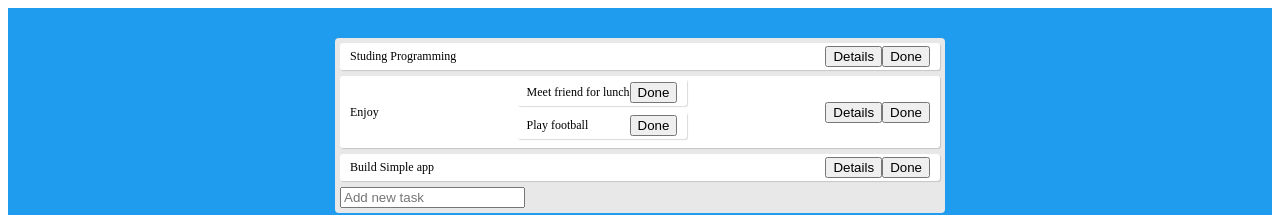
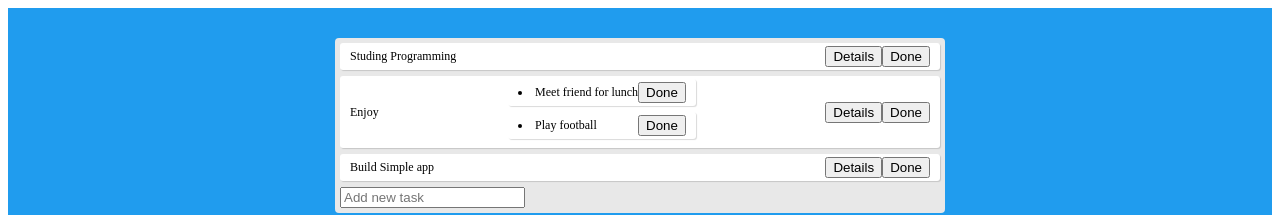
Before and after one commit to bpc1985/dx, a React (Create React App) app: page /1 in a window 1280 px wide. Shown: the top 215 px of the page. Built offline with nearby package versions, Linux system fonts and the light colour scheme.

Commit message:
Add bullet point style

```diff
--- a/src/components/MyTask.js
+++ b/src/components/MyTask.js
@@ -29,6 +29,7 @@ function MyTask(props) {
         });
       }
     },
+    // eslint-disable-next-line
     [props.match.params.taskId]
   );
 
--- a/src/components/Todo.js
+++ b/src/components/Todo.js
@@ -6,12 +6,14 @@ export default function Todo({ todo, details, index, seeDetail, completeTodo, un
     return details && parseInt(details.id) === index;
   };
 
+  const title = todo.details ? <div>{todo.text}</div> : <li>{todo.text}</li>;
+
   return (
     <div
       className="todo"
       style={{ textDecoration: todo.isCompleted ? "line-through" : "none" }}
     >
-      <div>{todo.text}</div>
+      {title}
       { checkDetail() &&
         <TodoDetail
           todos={details.todos}
```
